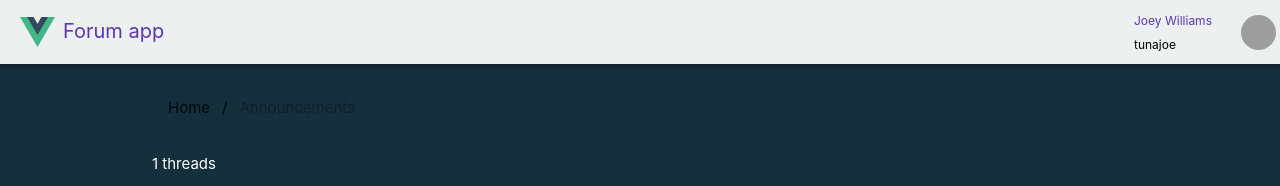
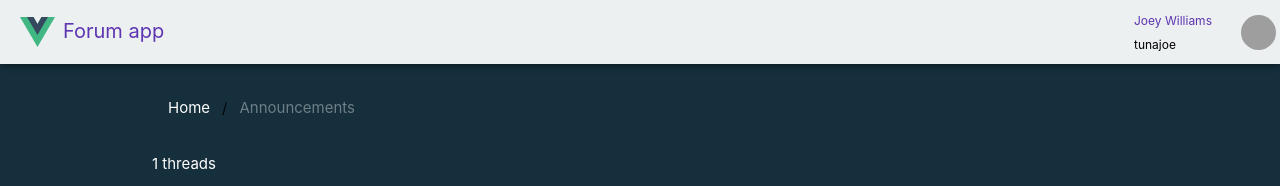
Before and after one commit to gtopsis/simple-vue3-forum, a Vue app: page /forums/-KpOx5Y4AqRr3sB4Ybwj/threads in a window 1280 px wide. Shown: the top 186 px of the page. Built offline with nearby package versions, Linux system fonts and the light colour scheme; grey boxes are pictures that could not be loaded.

Commit message:
Fix color of breadcrumb items

```diff
--- a/src/components/TheBreadcrumb.vue
+++ b/src/components/TheBreadcrumb.vue
@@ -42,7 +42,7 @@ if (currentRouteName.value === 'forumView') {
 
 <template>
   <div>
-    <v-breadcrumbs :items="breadcrumbItems"></v-breadcrumbs>
+    <v-breadcrumbs :items="breadcrumbItems" color="white"></v-breadcrumbs>
   </div>
 </template>
 
```
